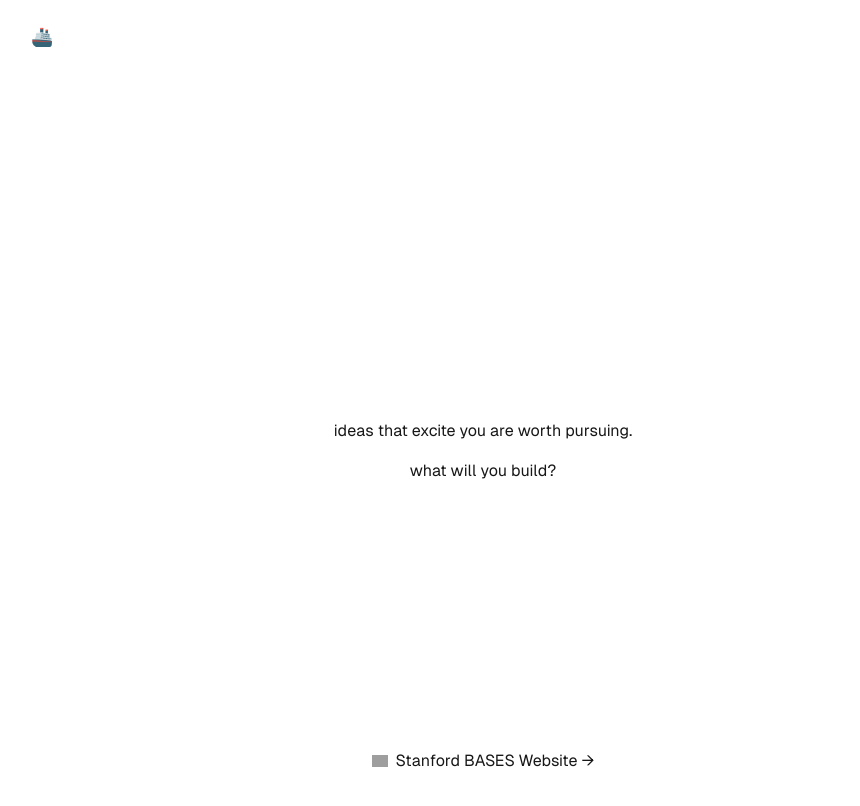
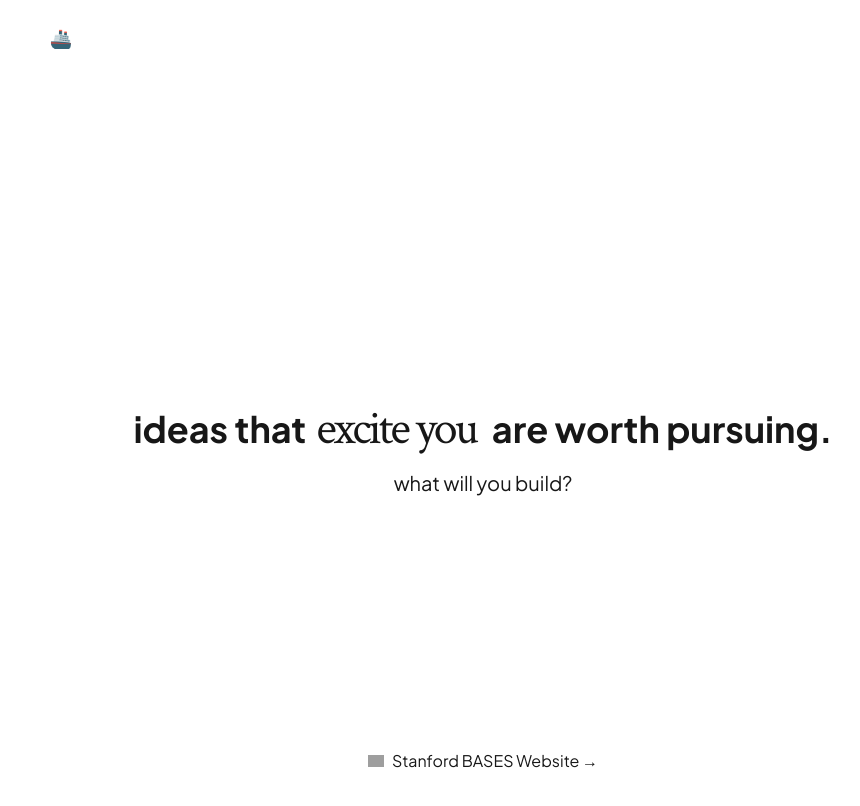
Before and after one commit to CarterCote/stanford-hackspace, a Next.js app: page / in a window 1280 px wide. Shown: the top 806 px of the page, without its empty margins (157-1017 px from the left). Built offline with nearby package versions, Linux system fonts and the light colour scheme; grey boxes are pictures that could not be loaded.

Commit message:
some initial work on copy

```diff
--- a/src/app/globals.css
+++ b/src/app/globals.css
@@ -17,7 +17,7 @@
 body {
   color: var(--foreground);
   background: var(--background);
-  font-family: Arial, Helvetica, sans-serif;
+  font-family: var(--font-plus-jakarta), Arial, Helvetica, sans-serif;
 }
 
 @layer utilities {
--- a/src/app/header.tsx
+++ b/src/app/header.tsx
@@ -47,7 +47,7 @@ export default function Header() {
               <div className="flex md:flex-row flex-col md:pt-6 pt-3 items-center md:px-8 px-2 w-full justify-between">
                 <Link href="/">
                   <div>
-                    <p className={`text-[18px] hover:bg-clip-text hover:text-transparent hover:bg-gradient-to-r hover:from-[#FFCBA2] hover:to-[#D895B7] transition duration-500`}>stanford hackspace🚢</p>
+                    <p className={`text-[18px] font-bold hover:bg-clip-text hover:text-transparent hover:bg-gradient-to-r hover:from-[#FFCBA2] hover:to-[#D895B7] transition duration-500`}>stanford hackspace🚢</p>
                   </div>
                 </Link>
                 <p className={`text-[16px] tracking-tighter`}>{countdown}</p>
--- a/src/app/layout.tsx
+++ b/src/app/layout.tsx
@@ -1,6 +1,7 @@
 import type { Metadata } from "next";
 import localFont from "next/font/local";
 import "./globals.css";
+import { Plus_Jakarta_Sans } from "next/font/google";
 
 const geistSans = localFont({
   src: "./fonts/GeistVF.woff",
@@ -11,6 +12,12 @@ const geistMono = localFont({
   src: "./fonts/GeistMonoVF.woff",
   variable: "--font-geist-mono",
   weight: "100 900",
+});
+
+const plusJakarta = Plus_Jakarta_Sans({
+  weight: ["200", "300", "400", "500", "600", "700", "800"],
+  variable: "--font-plus-jakarta",
+  subsets: ["latin"],
 });
 
 export const metadata: Metadata = {
@@ -26,7 +33,7 @@ export default function RootLayout({
   return (
     <html lang="en">
       <body
-        className={`${geistSans.variable} ${geistMono.variable} antialiased`}
+        className={`${plusJakarta.variable} ${geistSans.variable} ${geistMono.variable} antialiased`}
       >
         {children}
       </body>
--- a/src/app/page.tsx
+++ b/src/app/page.tsx
@@ -1,15 +1,20 @@
 import Image from "next/image";
 import Header from "./header";
+
+import { crimson_regular_italic } from "./fonts";
+
 
 export default function Home() {
   return (
     <>
       <Header />
-      <div className="grid grid-rows-[20px_1fr_20px] items-center justify-items-center min-h-screen p-8 pb-20 gap-16 sm:p-20 font-[family-name:var(--font-geist-sans)]">
+      <div className="grid grid-rows-[20px_1fr_20px] items-center justify-items-center min-h-screen p-8 pb-20 gap-16 sm:p-20">
         <main className="flex flex-col gap-8 row-start-2 items-center sm:items-start">
           <div className="flex gap-4 items-center flex-col">
-            <p>ideas that excite you are worth pursuing.</p>
-            <p>what will you build?</p>
+            <p className="text-4xl font-bold">
+              ideas that <span className={` ${crimson_regular_italic.className} tracking-[-3px] text-5xl ml-1 mr-4`}>excite you</span>are <span className="border-b border-white pb-1">worth pursuing</span>.
+            </p>
+            <p className="text-xl">what will you build?</p>
           </div>
         </main>
         <footer className="row-start-3 flex gap-6 flex-wrap items-center justify-center">
```
Also changed, not shown: 1 other file (tests, documents, lock files or other folders).
